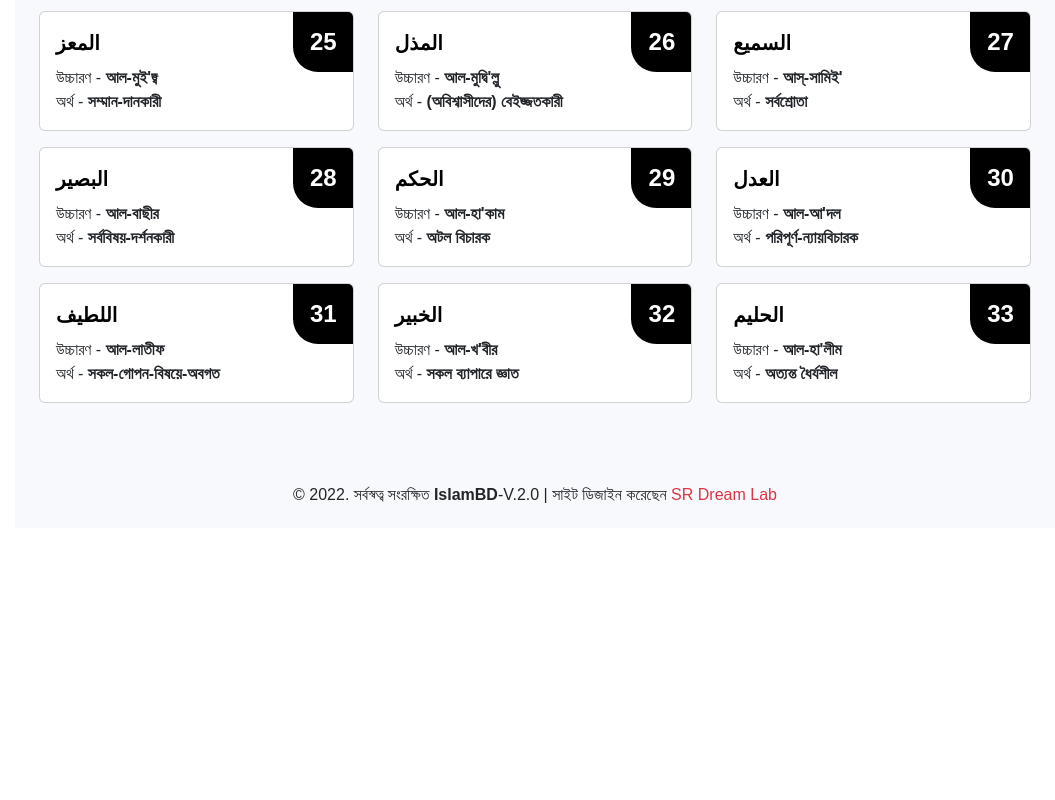
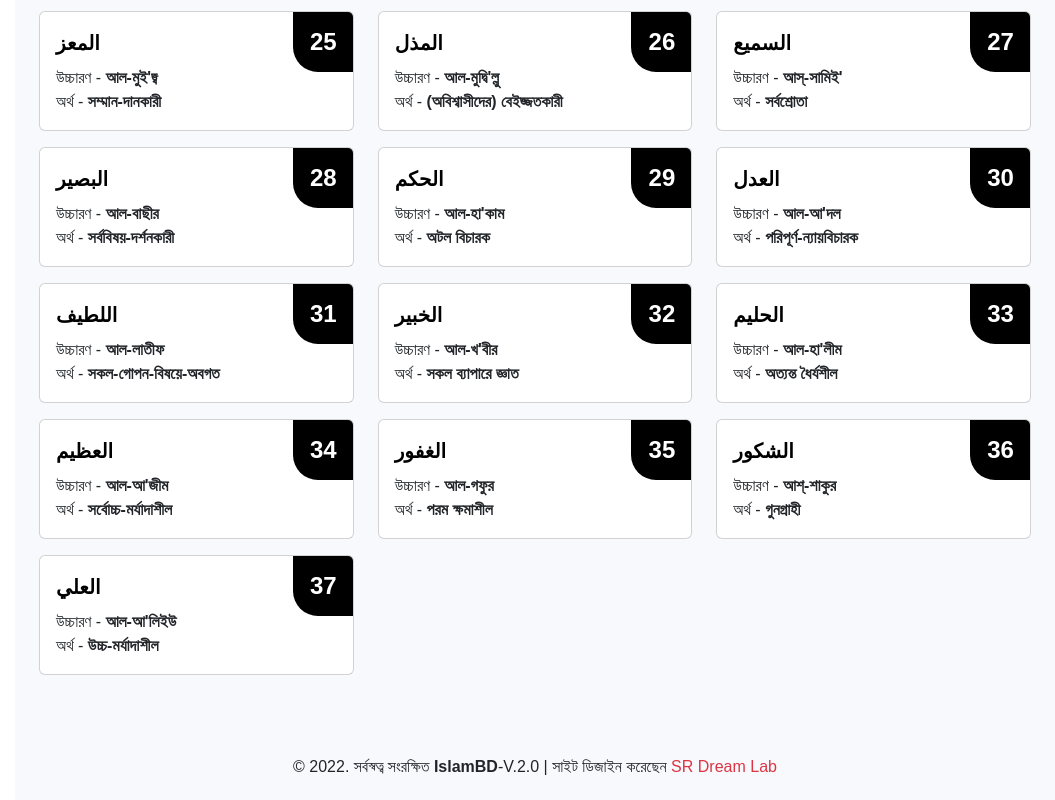
Before and after one commit to wapborhan/quranicjibon-client, a React (Create React App) app: page /allah-names in a window 1280 px wide. Shown: the part 1193-1993 px from the top of the page, without its empty margins (225-1280 px from the left). Before the commit the page ends 1721 px from the top, so only its background shows below. Built offline with nearby package versions, Linux system fonts and the light colour scheme; a web font is replaced by a local one.

Commit message:
Update data.js

```diff
--- a/src/assets/data/allah-name/data.js
+++ b/src/assets/data/allah-name/data.js
@@ -291,6 +291,42 @@ const ALLAH_NAMES = [
     name_bn: "আল-হা'লীম",
     path: "https://ninety-nine-names-of-allah.sgp1.cdn.digitaloceanspaces.com/a_33_al_halim.mp3",
   },
+  {
+    fojilot:
+      "নিয়মিত এ নামের যিকির করলে তার মর্যাদা, সম্মান ও শ্রেষ্ঠত্ব লাভ হবে।  ",
+    id: "34",
+    meaning_bn: "সর্বোচ্চ-মর্যাদাশীল",
+    name_ar: "العظيم",
+    name_bn: "আল-আ'জীম",
+    path: "https://ninety-nine-names-of-allah.sgp1.cdn.digitaloceanspaces.com/a_34_al_azim.mp3",
+  },
+  {
+    fojilot:
+      "অধিকহারে এই নাম পাঠ করলে, সব রোগবালাই, দুঃখ ও দুর্দশা অপসারণ করা হয়, আল্লাহ্‌র দোয়া তার সম্পদ এবং সন্তানাদির উপর পরবে। ইনশাআল্লাহ্‌  ",
+    id: "35",
+    meaning_bn: "পরম ক্ষমাশীল",
+    name_ar: "الغفور",
+    name_bn: "আল-গফুর",
+    path: "https://ninety-nine-names-of-allah.sgp1.cdn.digitaloceanspaces.com/a_35_al_gofur.mp3",
+  },
+  {
+    fojilot:
+      "কোন ব্যক্তি যদি, আর্থিক, মানসিক, শারীরিক ও আধ্যাত্মিক সমস্যার সম্মুখিন হন, ৪১ বার আল্লাহ্‌ এর এই নাম পাঠ করলে, আল্লাহ্‌ শীঘ্রই উদ্ধার প্রদান করবেন। ইনশাআল্লাহ্‌ ",
+    id: "36",
+    meaning_bn: "গুনগ্রাহী",
+    name_ar: "الشكور",
+    name_bn: "আশ্-শাকুর",
+    path: "https://ninety-nine-names-of-allah.sgp1.cdn.digitaloceanspaces.com/a_36_as_shakoor.mp3",
+  },
+  {
+    fojilot:
+      "এ নাম সর্বদা পাঠ করলে ও লিখে সঙ্গে রাখলে ইনশাআল্লাহ্‌ মর্যাদার উচ্চতা, সচ্ছলতা ও উদ্দেশ্যে সফলতা লাভ করবে। ",
+    id: "37",
+    meaning_bn: "উচ্চ-মর্যাদাশীল",
+    name_ar: "العلي",
+    name_bn: "আল-আ'লিইউ",
+    path: "https://ninety-nine-names-of-allah.sgp1.cdn.digitaloceanspaces.com/a_37_al_ali.mp3",
+  },
 ];
 
 export default ALLAH_NAMES;
```
